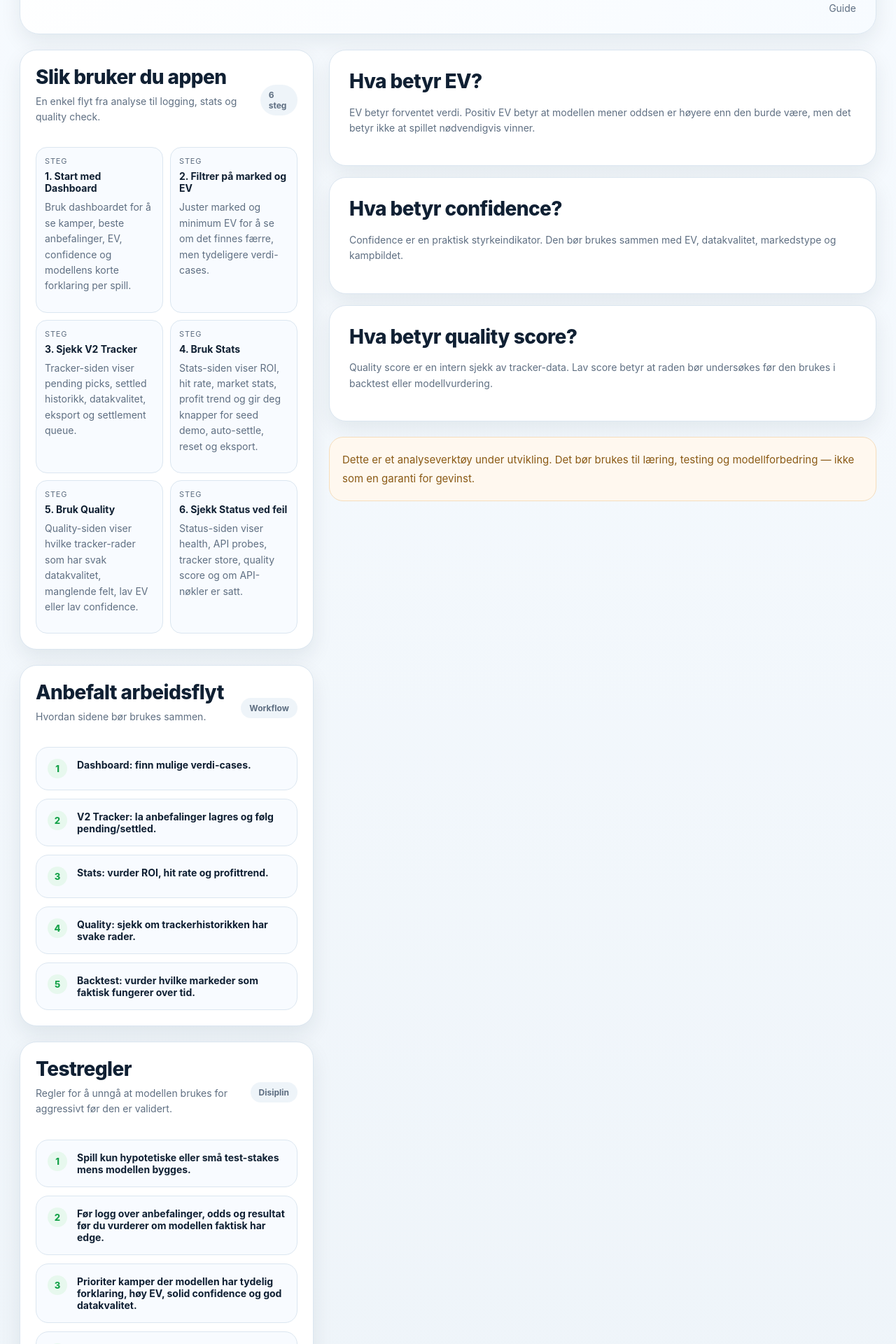
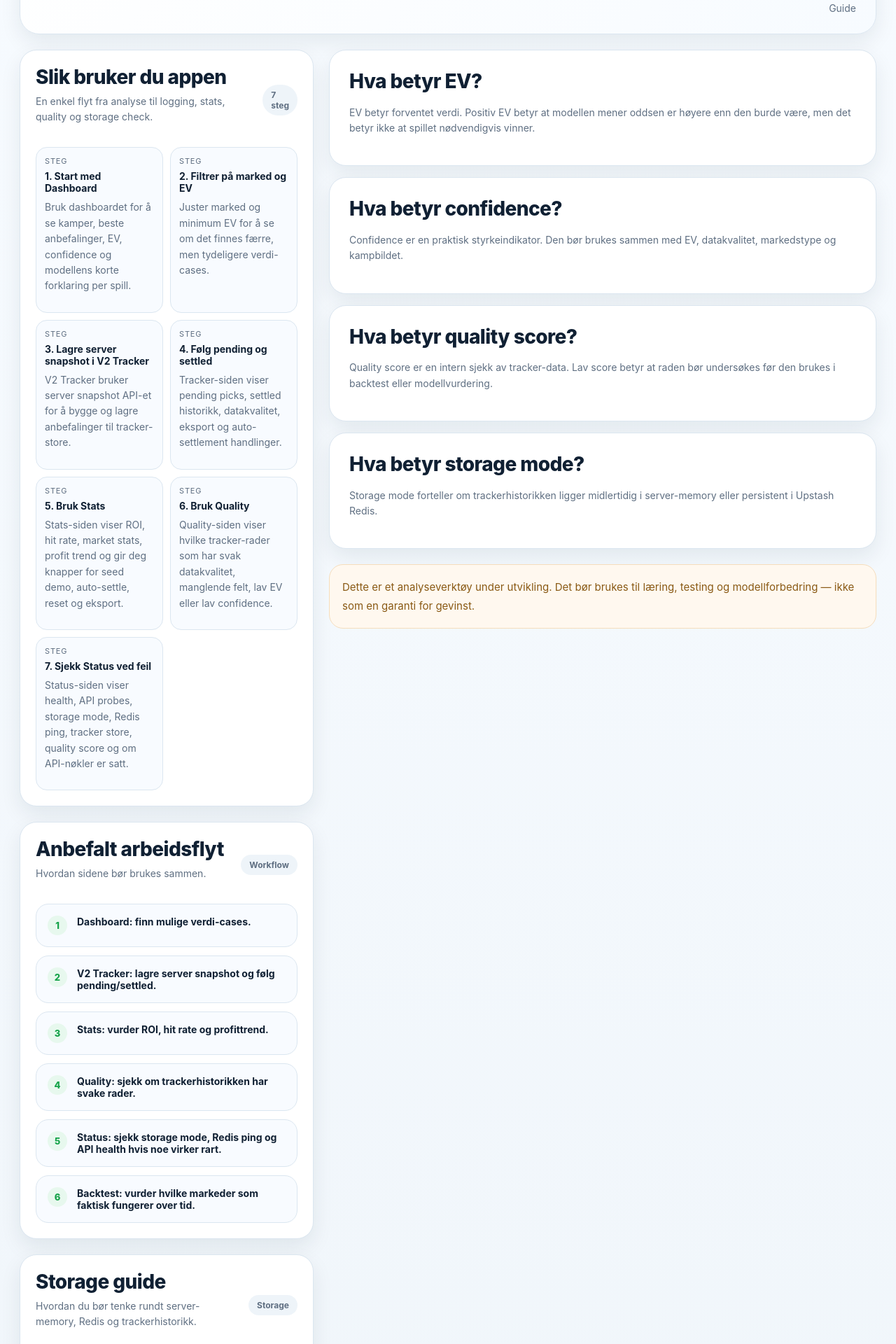
Before and after one commit to hakonnilsen157-commits/PL-betting-model, a Next.js app in the folder pl-vercel-v1/: page /guide in a window 1280 px wide. Shown: the part 300-2220 px from the top of the page at 70% size. Built offline with nearby package versions, Linux system fonts and the light colour scheme.

Commit message:
Update guide with storage mode and server snapshot workflow

```diff
--- a/pl-vercel-v1/app/guide/page.tsx
+++ b/pl-vercel-v1/app/guide/page.tsx
@@ -8,20 +8,24 @@ const steps = [
     text: 'Juster marked og minimum EV for å se om det finnes færre, men tydeligere verdi-cases.',
   },
   {
-    title: '3. Sjekk V2 Tracker',
-    text: 'Tracker-siden viser pending picks, settled historikk, datakvalitet, eksport og settlement queue.',
+    title: '3. Lagre server snapshot i V2 Tracker',
+    text: 'V2 Tracker bruker server snapshot API-et for å bygge og lagre anbefalinger til tracker-store.',
   },
   {
-    title: '4. Bruk Stats',
+    title: '4. Følg pending og settled',
+    text: 'Tracker-siden viser pending picks, settled historikk, datakvalitet, eksport og auto-settlement handlinger.',
+  },
+  {
+    title: '5. Bruk Stats',
     text: 'Stats-siden viser ROI, hit rate, market stats, profit trend og gir deg knapper for seed demo, auto-settle, reset og eksport.',
   },
   {
-    title: '5. Bruk Quality',
+    title: '6. Bruk Quality',
     text: 'Quality-siden viser hvilke tracker-rader som har svak datakvalitet, manglende felt, lav EV eller lav confidence.',
   },
   {
-    title: '6. Sjekk Status ved feil',
-    text: 'Status-siden viser health, API probes, tracker store, quality score og om API-nøkler er satt.',
+    title: '7. Sjekk Status ved feil',
+    text: 'Status-siden viser health, API probes, storage mode, Redis ping, tracker store, quality score og om API-nøkler er satt.',
   },
 ];
 
@@ -35,10 +39,18 @@ const rules = [
 
 const workflow = [
   'Dashboard: finn mulige verdi-cases.',
-  'V2 Tracker: la anbefalinger lagres og følg pending/settled.',
+  'V2 Tracker: lagre server snapshot og følg pending/settled.',
   'Stats: vurder ROI, hit rate og profittrend.',
   'Quality: sjekk om trackerhistorikken har svake rader.',
+  'Status: sjekk storage mode, Redis ping og API health hvis noe virker rart.',
   'Backtest: vurder hvilke markeder som faktisk fungerer over tid.',
+];
+
+const storageGuide = [
+  'server-memory er fint til rask testing, men historikk kan forsvinne ved deploy eller restart.',
+  'upstash-redis betyr at tracker-store er persistent og bedre egnet til V2-testing.',
+  'Bruk /api/tracker/storage-status eller Status-siden for å se hvilken storage mode appen faktisk bruker.',
+  'Når Redis er satt riktig, bør pending/settled historikk fortsatt finnes etter redeploy.',
 ];
 
 export default function GuidePage() {
@@ -63,9 +75,9 @@ export default function GuidePage() {
             <div className="list-card-header">
               <div>
                 <h2 className="section-title" style={{ marginBottom: 0 }}>Slik bruker du appen</h2>
-                <p className="section-subtitle">En enkel flyt fra analyse til logging, stats og quality check.</p>
+                <p className="section-subtitle">En enkel flyt fra analyse til logging, stats, quality og storage check.</p>
               </div>
-              <div className="badge-soft">6 steg</div>
+              <div className="badge-soft">7 steg</div>
             </div>
 
             <div className="metrics-grid" style={{ marginTop: 14 }}>
@@ -90,6 +102,25 @@ export default function GuidePage() {
 
             <div className="reason-list">
               {workflow.map((item, index) => (
+                <div key={item} className="reason-card">
+                  <span className="reason-number">{index + 1}</span>
+                  <div className="metric-pill-value">{item}</div>
+                </div>
+              ))}
+            </div>
+          </section>
+
+          <section className="list-card">
+            <div className="list-card-header">
+              <div>
+                <h2 className="section-title" style={{ marginBottom: 0 }}>Storage guide</h2>
+                <p className="section-subtitle">Hvordan du bør tenke rundt server-memory, Redis og trackerhistorikk.</p>
+              </div>
+              <div className="badge-soft">Storage</div>
+            </div>
+
+            <div className="reason-list">
+              {storageGuide.map((item, index) => (
                 <div key={item} className="reason-card">
                   <span className="reason-number">{index + 1}</span>
                   <div className="metric-pill-value">{item}</div>
@@ -142,6 +173,13 @@ export default function GuidePage() {
             </p>
           </section>
 
+          <section className="detail-card" style={{ marginTop: 16 }}>
+            <h2 className="section-title">Hva betyr storage mode?</h2>
+            <p className="section-subtitle">
+              Storage mode forteller om trackerhistorikken ligger midlertidig i server-memory eller persistent i Upstash Redis.
+            </p>
+          </section>
+
           <section className="warning-box">
             Dette er et analyseverktøy under utvikling. Det bør brukes til læring, testing og modellforbedring — ikke som en garanti for gevinst.
           </section>
```
